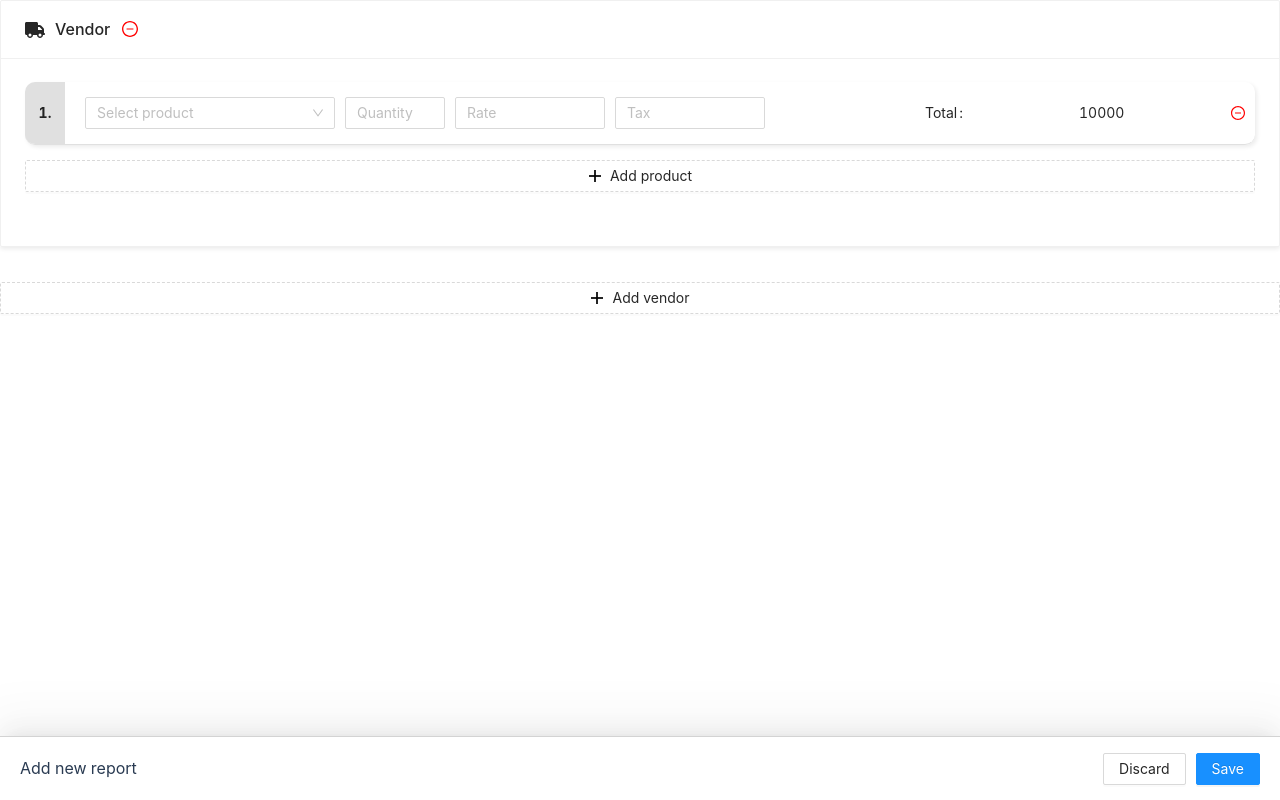
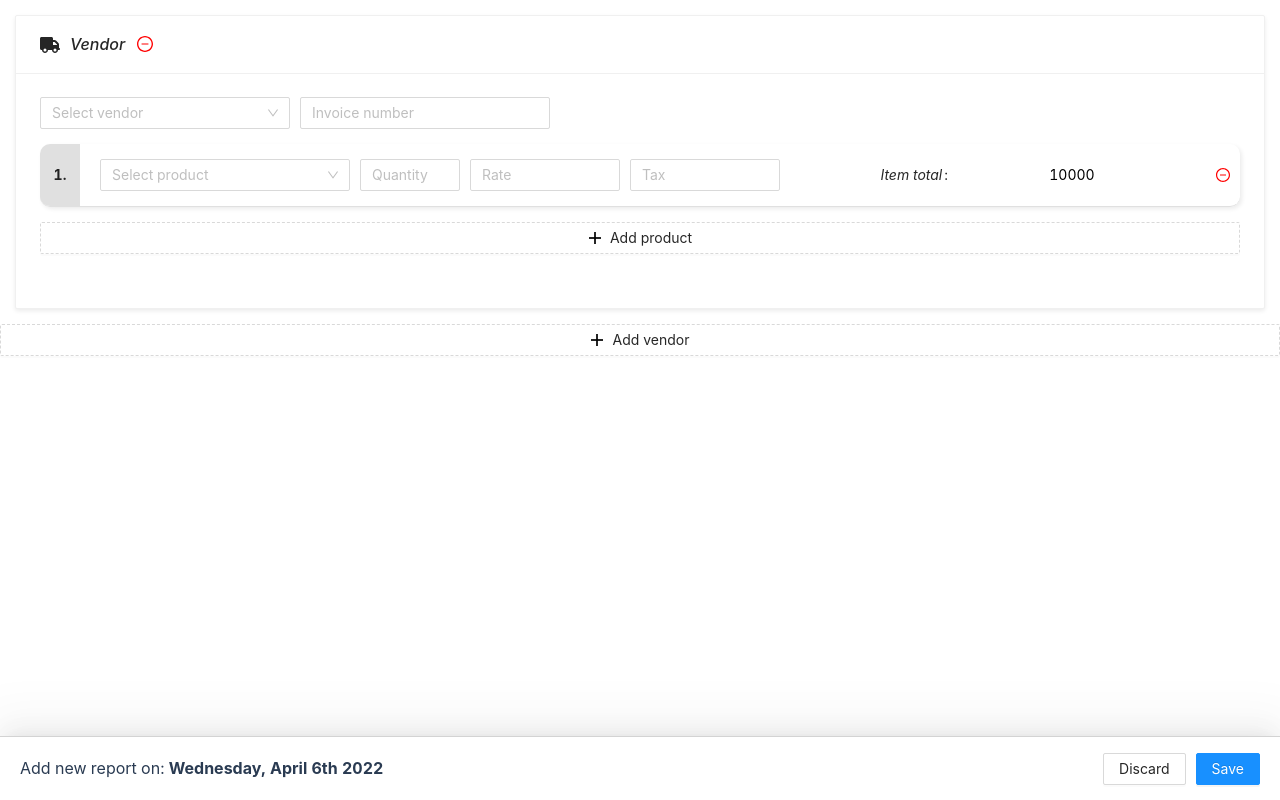
Before and after one commit to mariobutir/restaurant_management, a React (Create React App) app: page /overview in a window 1280 px wide. Both pictures are taken after a click on the element 458 px from the left and 392 px from the top of the page. Built offline with nearby package versions, Linux system fonts and the light colour scheme.

Commit message:
Edit vendors form

```diff
--- a/src/components/DailyView/DayEntry/index.js
+++ b/src/components/DailyView/DayEntry/index.js
@@ -3,9 +3,21 @@ import { Card } from "antd"
 
 import "./styles.scss"
 import { EditOutlined, FileTextOutlined, PlusOutlined } from "@ant-design/icons"
+import { useDispatch } from "react-redux"
+import actions from "../../../redux/actions"
 
 const DayEntry = (props) => {
   const { entry, overlay } = props
+
+  const dispatch = useDispatch()
+
+  const updateSelectedDate = () => {
+    dispatch({
+      type: actions.SET_REPORT_DATE,
+      payload: entry,
+    })
+  }
+
   const selected = false
 
   const handleEditClick = () => {
@@ -17,23 +29,23 @@ const DayEntry = (props) => {
   }
 
   const handlePlusClick = () => {
+    updateSelectedDate(entry)
     overlay.show()
-    console.log(entry)
   }
 
   const date = moment(entry)
   const today = new Date()
   const isToday = date.isSame(today, "day")
 
-  let actions = []
+  let card_actions = []
   const cardDetails = () => {
     if (date.isBefore(today, "day")) {
-      actions = [
+      card_actions = [
         <FileTextOutlined key="details" onClick={handleDetailsClick} />,
         <EditOutlined key="edit" onClick={handleEditClick} />,
       ]
       return (
-        <Card className="date-card" actions={actions}>
+        <Card className="date-card" actions={card_actions}>
           <div className="report-details">
             Expenses: 100
             <br />
@@ -43,8 +55,10 @@ const DayEntry = (props) => {
         </Card>
       )
     } else {
-      actions = [<PlusOutlined key="add-report" onClick={handlePlusClick} />]
-      return <Card className="date-card" actions={actions} />
+      card_actions = [
+        <PlusOutlined key="add-report" onClick={handlePlusClick} />,
+      ]
+      return <Card className="date-card" actions={card_actions} />
     }
   }
   return (
@@ -55,7 +69,7 @@ const DayEntry = (props) => {
         </span>
       </div>
       <div className={`date-card-wrapper ${selected ? "selected" : ""}`}>
-        <Card className="date-card" actions={actions}>
+        <Card className="date-card" actions={card_actions}>
           {cardDetails()}
         </Card>
       </div>
--- a/src/redux/actions.js
+++ b/src/redux/actions.js
@@ -5,7 +5,8 @@ const actions = {
   FILTER_OVERVIEW: "overview/FILTER_OVERVIEW",
 
   // REPORTS
-  SET_REPORT_STATE: "overview/SET_REPORT_STATE",
+  SET_REPORT_STATE: "reports/SET_REPORT_STATE",
+  SET_REPORT_DATE: "reports/SET_REPORT_DATE",
   FETCH_REPORT_FORM_DATA: "reports/FETCH_REPORT_FORM_DATA",
 }
 
--- a/src/redux/reducers/reports.js
+++ b/src/redux/reducers/reports.js
@@ -1,6 +1,7 @@
 import actions from "../actions"
 
 const initialState = {
+  date: "",
   test: 0,
   loading: false,
   loadingFilters: false,
--- a/src/redux/sagas/reports.js
+++ b/src/redux/sagas/reports.js
@@ -9,6 +9,14 @@ export function* FETCH_REPORT_FORM_DATA() {
   yield put({ type: SET_STATE, payload: { loading: false } })
 }
 
+export function* SET_REPORT_DATE({ payload }) {
+  console.log("report date: ", payload)
+  yield put({ type: SET_STATE, payload: { date: payload } })
+}
+
 export default function* rootSaga() {
-  yield all([takeEvery(actions.FETCH_REPORT_FORM_DATA, FETCH_REPORT_FORM_DATA)])
+  yield all([
+    takeEvery(actions.FETCH_REPORT_FORM_DATA, FETCH_REPORT_FORM_DATA),
+    takeEvery(actions.SET_REPORT_DATE, SET_REPORT_DATE),
+  ])
 }
--- a/src/views/overview/CreateReportOverlay/VendorForm/index.js
+++ b/src/views/overview/CreateReportOverlay/VendorForm/index.js
@@ -70,13 +70,14 @@ const VendorForm = (props) => {
                     <div className="d-flex">
                       <Form.Item
                         className="me-2 total"
-                        label="Total"
+                        label={<i>Item total</i>}
                         {...restField}
                         name={[name, "total"]}
+                        initialValue={10000}
                       >
                         <Input
                           placeholder="Total"
-                          defaultValue="10000"
+                          disabled={true}
                           style={{
                             border: 0,
                           }}
--- a/src/views/overview/CreateReportOverlay/index.js
+++ b/src/views/overview/CreateReportOverlay/index.js
@@ -1,6 +1,6 @@
 import React, { useEffect } from "react"
-import { useDispatch } from "react-redux"
-import { Button, Card, Form } from "antd"
+import { useDispatch, useSelector } from "react-redux"
+import { Button, Card, Form, Input, Select } from "antd"
 import "./styles.scss"
 import Overlay from "../../../components/Overlay"
 import actions from "../../../redux/actions"
@@ -9,6 +9,8 @@ import VendorForm from "./VendorForm"
 import { MinusCircleOutlined, PlusOutlined } from "@ant-design/icons"
 import { faTruck } from "@fortawesome/free-solid-svg-icons"
 import { FontAwesomeIcon } from "@fortawesome/react-fontawesome"
+import { ProductsArray } from "./enums"
+import moment from "moment"
 
 const layout = {
   labelCol: { span: 8 },
@@ -31,6 +33,8 @@ const CardHeader = (props) => {
 const CreateReportOverlay = (props) => {
   const { overlay } = props
 
+  const { date } = useSelector((store) => store.reports)
+
   const [form] = Form.useForm()
 
   const dispatch = useDispatch()
@@ -44,6 +48,8 @@ const CreateReportOverlay = (props) => {
   const OverlayFooter = () => {
     const handleDiscard = () => {
       overlay.hide()
+      form.resetFields()
+      form.setFieldsValue({ vendors: [{}] })
     }
     const handleSave = () => {
       form.submit()
@@ -51,7 +57,9 @@ const CreateReportOverlay = (props) => {
     }
     return (
       <div className="overlay-footer d-flex w-100 justify-content-between align-center">
-        <div className="overlay-title">Add new report</div>
+        <div className="overlay-title">
+          Add new report on: <b>{moment(date).format("dddd, MMMM Do YYYY")}</b>
+        </div>
         <div className="d-flex">
           <div className="me-3">
             <Button className="me-2" onClick={handleDiscard}>
@@ -67,11 +75,11 @@ const CreateReportOverlay = (props) => {
   }
 
   const handleOnFinish = (values) => {
-    console.log("save report")
+    console.log(values)
   }
 
   const handleValueChange = (changedValues, currentValues) => {
-    console.log("changed value")
+    console.log("changed value:", changedValues)
   }
 
   return (
@@ -88,16 +96,53 @@ const CreateReportOverlay = (props) => {
             {(fields, { add, remove }) => (
               <>
                 {fields.map((field) => (
-                  <Form.Item>
+                  <Form.Item key={field.key}>
                     <Card
+                      className="vendor-card"
                       title={
                         <CardHeader
-                          title="Vendor"
+                          title={<i>Vendor</i>}
                           icon={faTruck}
                           remove={() => remove(field.name)}
                         />
                       }
                     >
+                      <div className="d-flex">
+                        <Form.Item
+                          className="me-2"
+                          name={[field.name, "vendor_id"]}
+                        >
+                          <Select
+                            showSearch
+                            placeholder="Select vendor"
+                            optionFilterProp="children"
+                            filterOption={(input, option) =>
+                              option.children
+                                .toLowerCase()
+                                .indexOf(input.toLowerCase()) >= 0
+                            }
+                            style={{ width: 250 }}
+                          >
+                            {ProductsArray.map((product) => (
+                              <Select.Option
+                                key={product.id}
+                                value={product.name}
+                              >
+                                {product.name}
+                              </Select.Option>
+                            ))}
+                          </Select>
+                        </Form.Item>
+                        <Form.Item
+                          className="me-2"
+                          name={[field.name, "invoice_number"]}
+                        >
+                          <Input
+                            placeholder="Invoice number"
+                            style={{ width: 250 }}
+                          />
+                        </Form.Item>
+                      </div>
                       <VendorForm fieldKey={field.name} />
                     </Card>
                   </Form.Item>
--- a/src/views/overview/CreateReportOverlay/styles.scss
+++ b/src/views/overview/CreateReportOverlay/styles.scss
@@ -17,6 +17,10 @@
   .ant-form {
     width: 100%;
 
+    .vendor-card {
+      margin: 15px 15px 0 15px;
+    }
+
     .fix {
       display: flex;
       align-items: center;
@@ -33,6 +37,11 @@
 
     .total > .ant-form-item-label {
       display: block;
+    }
+
+    .total input {
+      background-color: white;
+      color: black;
     }
   }
 
```
